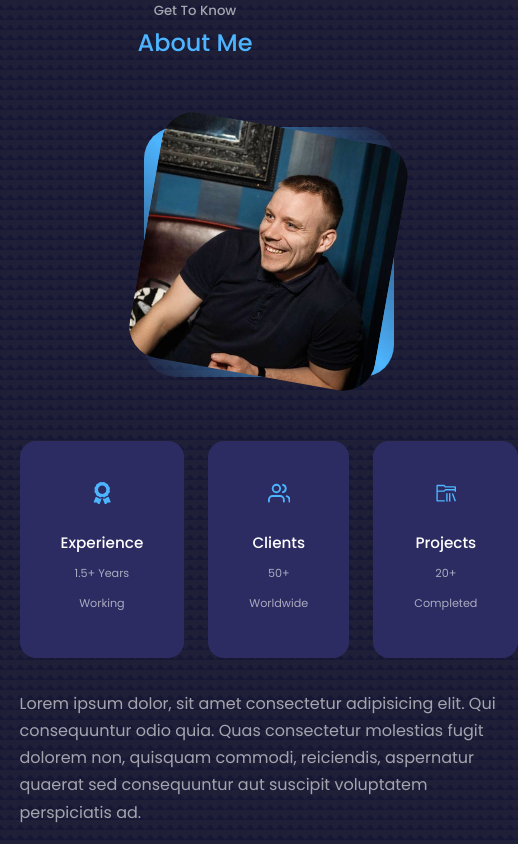
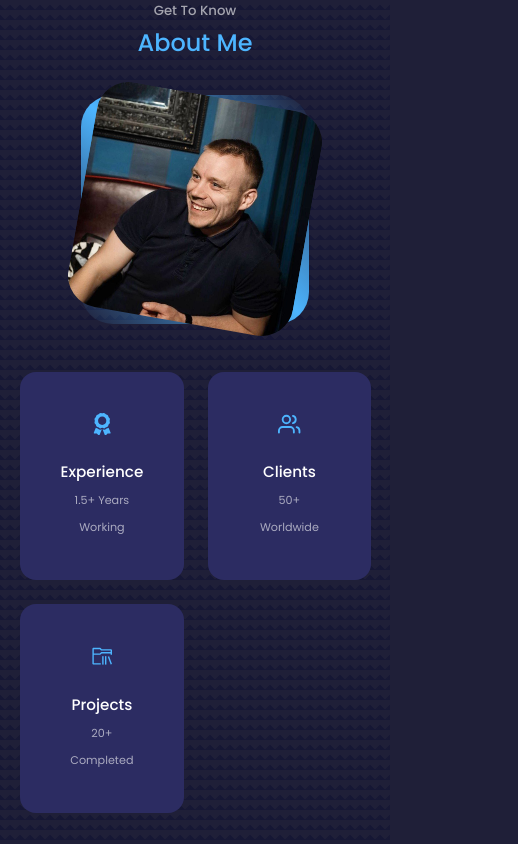
Before and after one commit to MihailMatveichuk/Portfolio_react, a React (Vite) app in the folder portfolio_react/: page / in a window 390 px wide. Shown: the part 940-1784 px from the top of the page, 518 px wide, since content can reach past the window. Built offline with nearby package versions, Linux system fonts and the light colour scheme.

Commit message:
feat: made about componennts

```diff
--- a/portfolio_react/src/components/about/About.scss
+++ b/portfolio_react/src/components/about/About.scss
@@ -1,82 +1,105 @@
-.about__container{
+.about__container {
     display: grid;
     grid-template-columns: 35% 50%;
     gap: 15%;
-    .about__me{
+
+    .about__me {
         aspect-ratio: 1/1;
         border-radius: 2rem;
         background: linear-gradient(45deg, transparent, var(--color-primary), transparent);
         display: grid;
         place-items: center;
-        .about__me-image{
+
+        .about__me-image {
             height: 100%;
             border-radius: 2rem;
             overflow: hidden;
             transform: rotate(10deg);
             transition: var(--transition);
             cursor: pointer;
-            &:hover{
+
+            &:hover {
                 transform: translate(0);
             }
         }
     }
 
-    .about__cards{
+    .about__cards {
         display: grid;
-        grid-template-columns: repeat(3, 1fr);
+        grid-template-columns: 1fr 1fr 1fr;
         gap: 1.5rem;
-        font-size: large;
-        .about__card{
+
+        .about__card {
             background: var(--color-bg-variant);
             border: 1px solid transparent;
             border-radius: 1rem;
             padding: 2.5rem;
             text-align: center;
             transform: var(--transition);
-            &:hover{
+
+            &:hover {
                 background: transparent;
                 border-color: var(--color-primary-variant);
                 cursor: pointer;
             }
-            .about__icon{
+
+            .about__icon {
                 color: var(--color-primary);
                 font-size: 1.4rem;
                 margin-bottom: 1rem;
             }
 
-            h5{
+            h5 {
                 font-size: 0.95rem;
             }
 
-            small{
+            small {
                 font-size: 0.7rem;
                 color: var(--color-light);
             }
         }
     }
-    .about__content p{
+
+    .about__content p {
         margin: 2rem 0 2.6rem;
         color: var(--color-light);
     }
 }
 
 // ================ MEDIUM DEVICES ================
-@media screen and (max-width: 1200px){
-    .about__container{
+@media screen and (max-width: 1200px) {
+    .about__container {
         grid-template-columns: 1fr;
         gap: 0;
     }
 
-    .about__me{
+    .about__me {
         width: 50%;
         margin: 2rem auto 4rem;
     }
-  }
 
-  // ================ SMALL DEVICES ================
-  @media screen and (max-width: 600px){
-    .header__socials,
-    .scroll__down{
-        display: none;
+    .about__content p{
+        margin: 1rem 0 1.5rem;
     }
-  }
+}
+
+// ================ SMALL DEVICES ================
+@media screen and (max-width: 600px) {
+    .about__me {
+        width: 65%;
+        margin: 0 auto 3rem;
+    }
+
+    .about__cards {
+        grid-template-columns: 1fr 1fr!important;
+        gap: 1rem;
+    }
+
+    .about__content {
+        text-align: center;
+
+        p {
+            margin: 1.5rem 0;
+        }
+    }
+}
--- a/portfolio_react/src/components/header/Header.scss
+++ b/portfolio_react/src/components/header/Header.scss
@@ -38,8 +38,8 @@ header{
         margin: 0 auto;
         opacity: 0.8;
         border-radius: 50%;
-        width: 26rem;
-        height: 25rem;
+        width: 30rem;
+        height: 30rem;
         overflow: hidden;
     }
 }
@@ -58,8 +58,8 @@ header{
 @media screen and (max-width: 1200px){
     .my-photo {
         img{
-            width: 17rem;
-            height: 17rem;
+            width: 22rem;
+            height: 22rem;
         }
     }
   }
@@ -70,4 +70,11 @@ header{
     .scroll__down{
         display: none;
     }
+
+    .my-photo {
+        img{
+            width: 16rem;
+            height: 16rem;
+        }
+    }
   }
```
